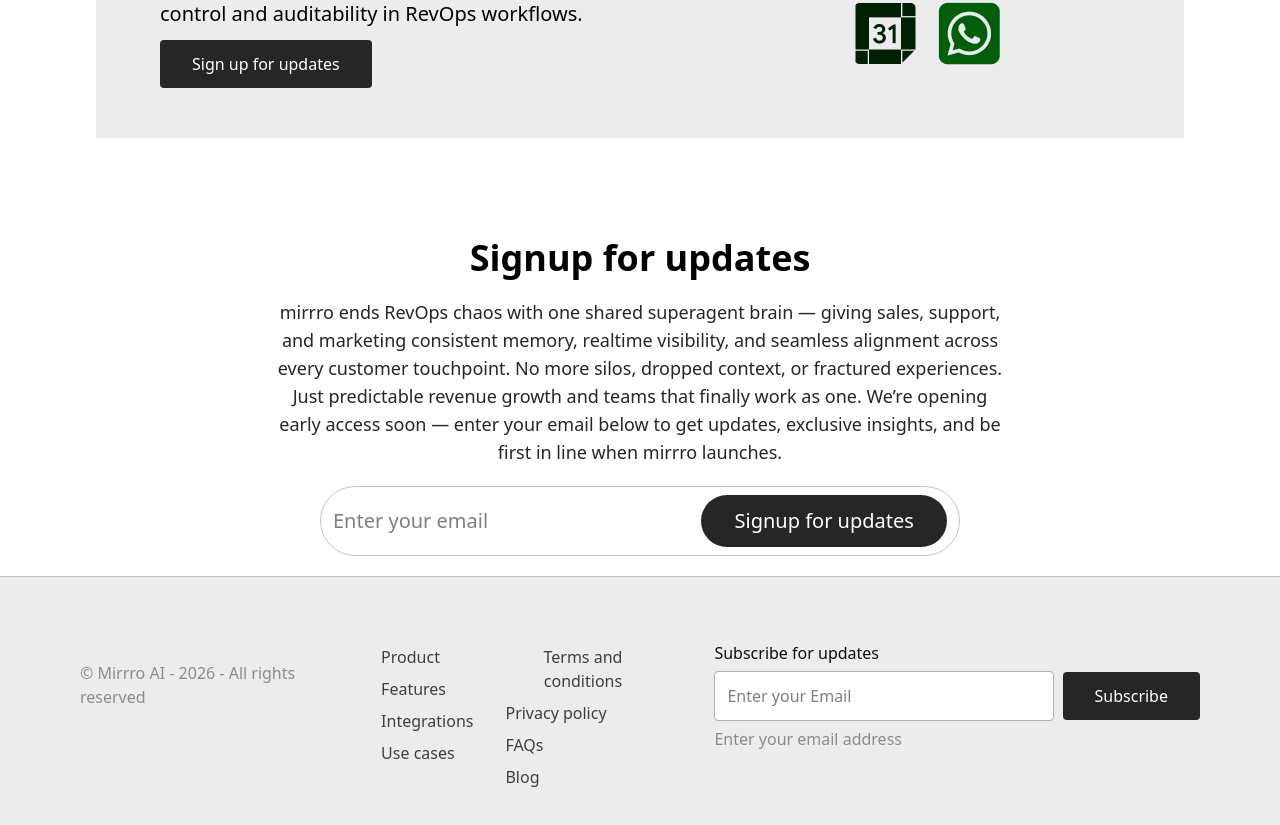
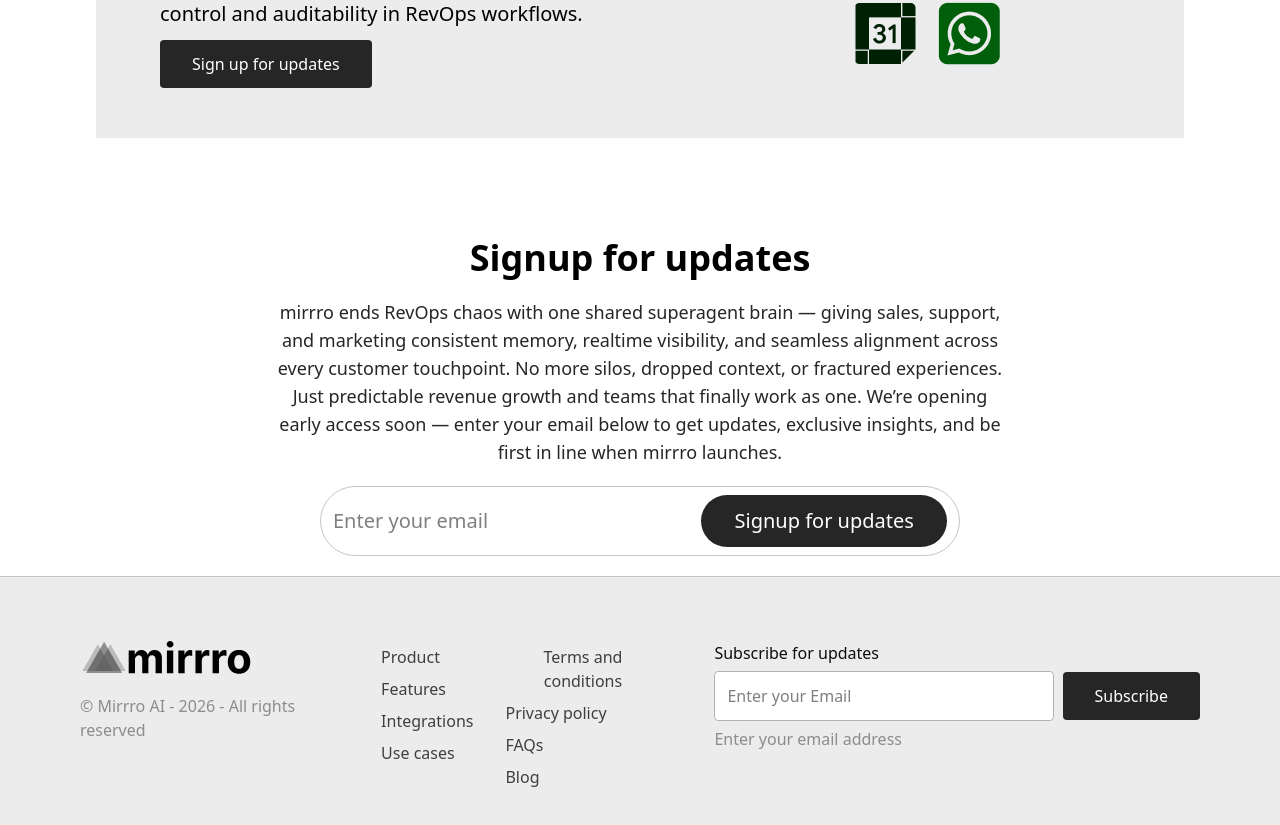
Before and after one commit to carrington-115/mirrro-ai-website, a Next.js app: page / in a window 1280 px wide. Shown: the part 2860-3685 px from the top of the page. Built offline with nearby package versions, Linux system fonts and the light colour scheme.

Commit message:
completed fixing mode visibility issues

```diff
--- a/sections/Footer.tsx
+++ b/sections/Footer.tsx
@@ -90,7 +90,7 @@ export default function Footer() {
             <Image
               src={lightFooterLogo}
               alt="footer logo"
-              className="w-full h-full hidden"
+              className="w-full h-full dark:hidden"
             />
 
             <Image
```
